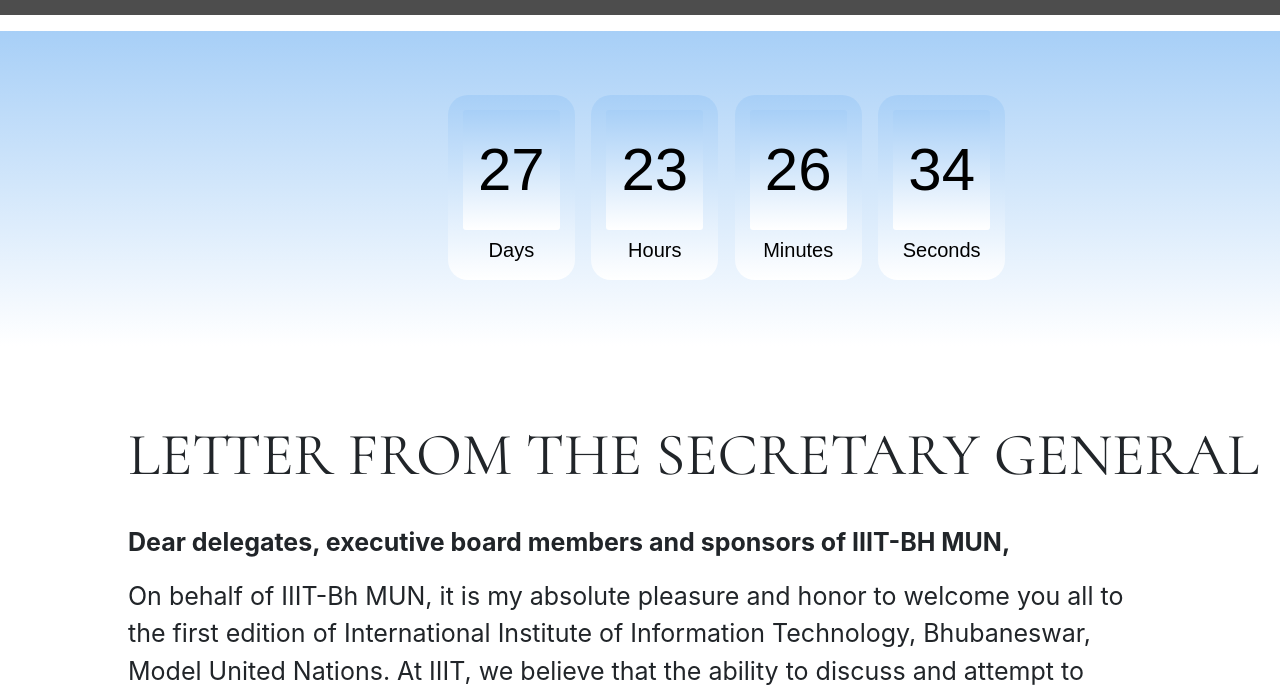
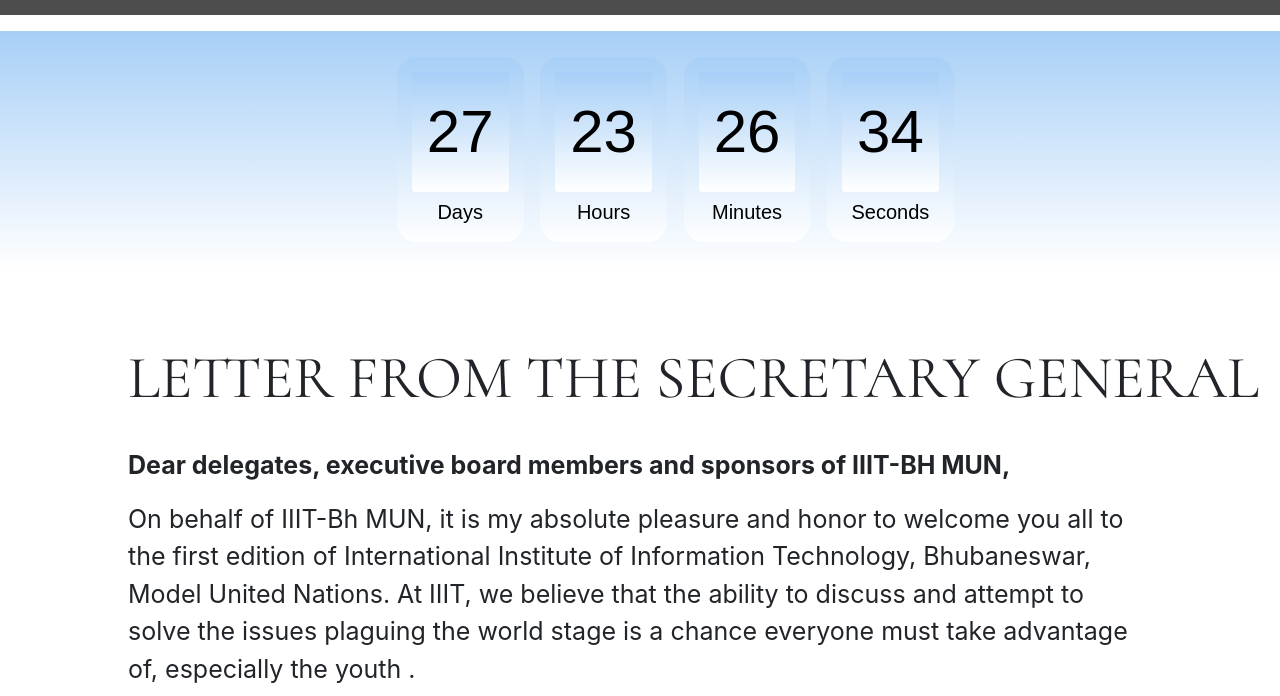
Before and after one commit to IIITMUN/IIIT-BH-MUN, a plain HTML site: page index.html in a window 1280 px wide. Shown: the part 803-1499 px from the top of the page. Drawn offline with nearby package versions, Linux system fonts and the light colour scheme; a web font is replaced by a local one.

Commit message:
minor changes

```diff
--- a/css/index.css
+++ b/css/index.css
@@ -51,9 +51,9 @@
 
 }
 #clockdiv{
-  padding-top: 5%;
-  padding-left: 35%;
-  padding-bottom: 5%;
+  padding-top: 2%;
+  padding-left: 31%;
+  padding-bottom: 2%;
   font-family: sans-serif;
   color: black;
   display: inline-block;
```
